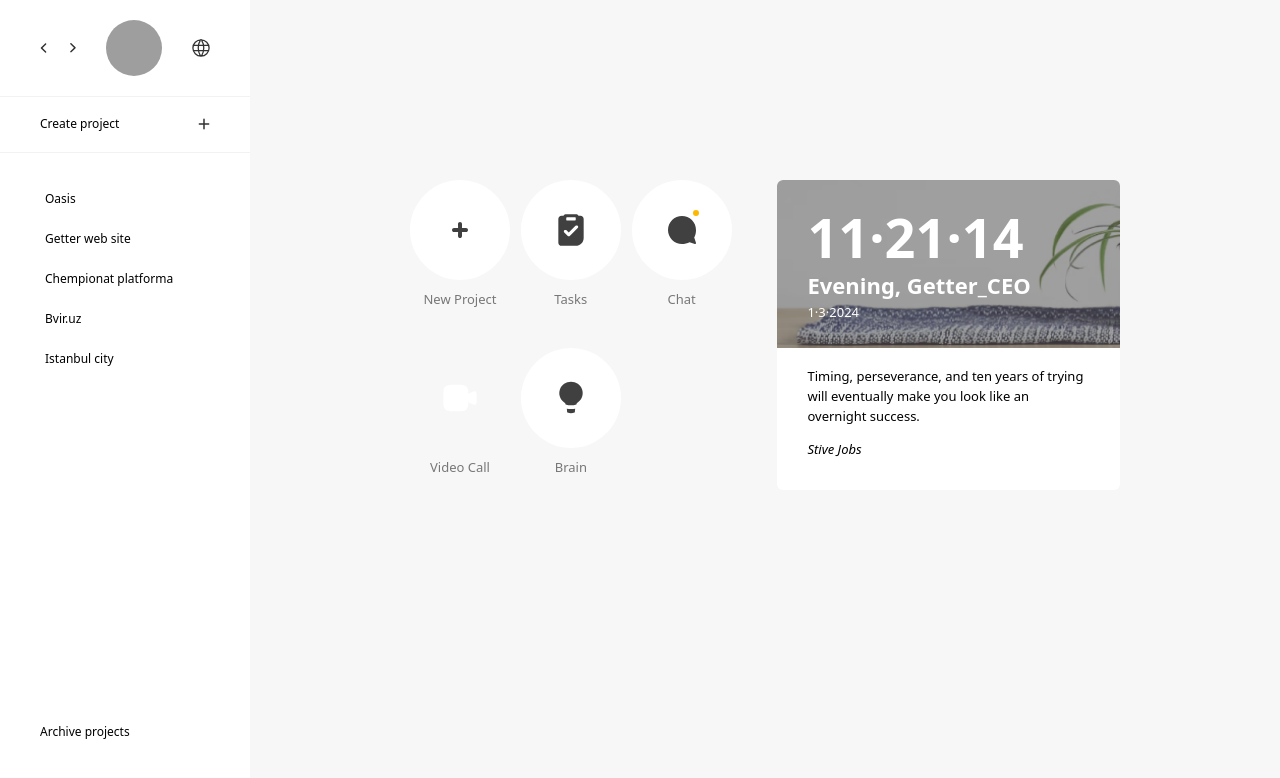
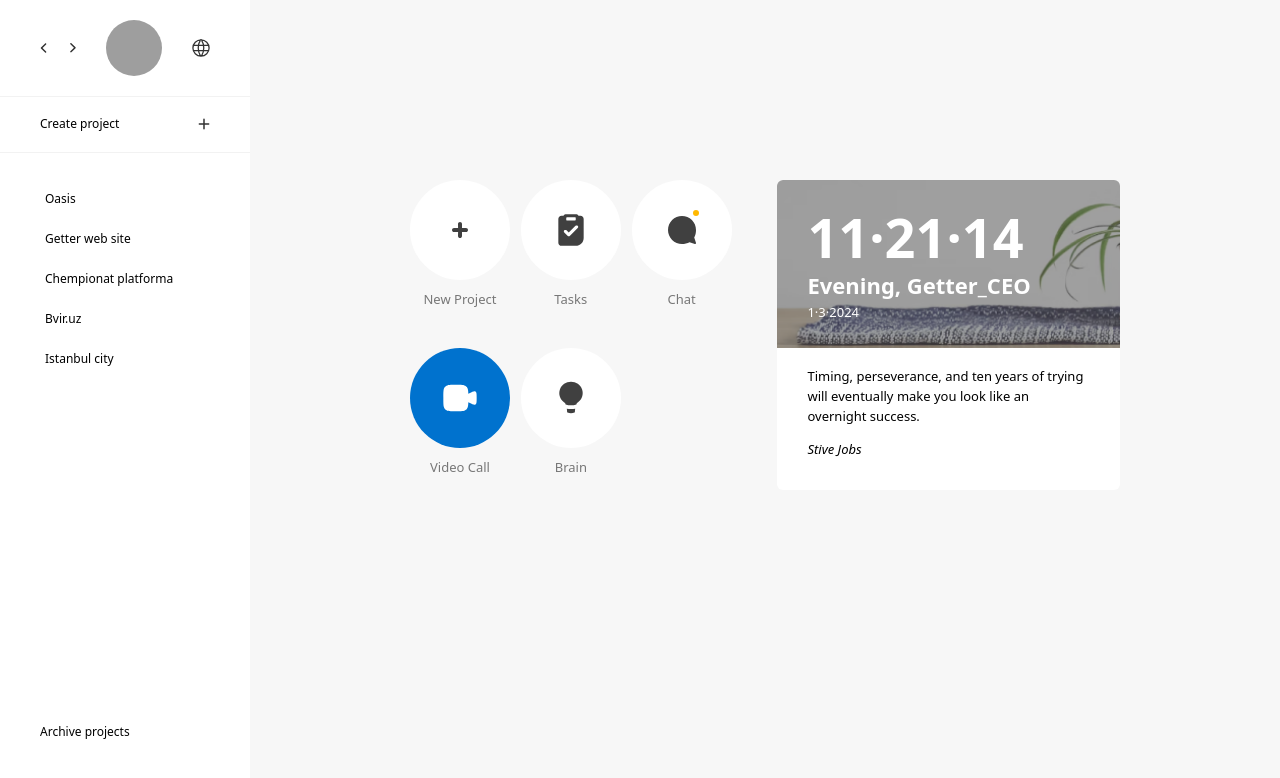
Before and after one commit to ammoriddin/get-pro, a React (Vite) app: page / in a window 1280 px wide. Shown: the top 778 px of the page. Built offline with nearby package versions, Linux system fonts and the light colour scheme; grey boxes are pictures that could not be loaded.

Commit message:
FIX: Video Call Background color

```diff
--- a/src/pages/home/index.jsx
+++ b/src/pages/home/index.jsx
@@ -30,7 +30,7 @@ export default function Home() {
       title: "Video Call",
       icon: videoCallIcon,
       link: '/',
-      background: 'primaryBlue'
+      background: 'bg-primaryBlue'
     },
     {
       title: "Brain",
@@ -58,7 +58,7 @@ export default function Home() {
           {
             sectionsData.map((section, index) => (
               <div className='w-[100px] flex flex-col gap-[10px] items-center' key={index}>
-                <div onClick={() => navigate(section.link)} className={`w-[100px] cursor-pointer relative h-[100px] ${section.background ? `bg-${section.background}` : "bg-white"} rounded-[50%] flex justify-center items-center`}>
+                <div onClick={() => navigate(section.link)} className={`w-[100px] cursor-pointer relative h-[100px] ${section.background ? `${section.background}` : "bg-white"} rounded-[50%] flex justify-center items-center`}>
                   {section.notification && <span className='absolute w-[6px] h-[6px] rounded-[50%] bg-yellow top-[30px] right-[33px]'></span>}
                   <img src={section.icon} alt={section.title} />
                 </div>
```
